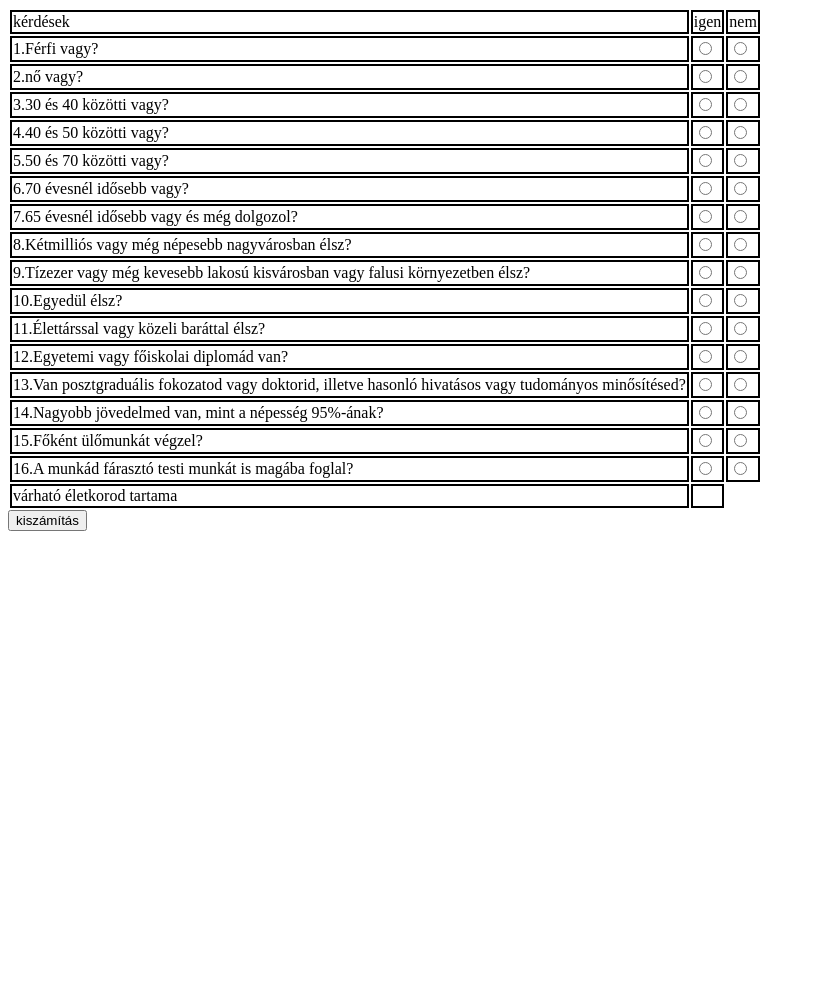
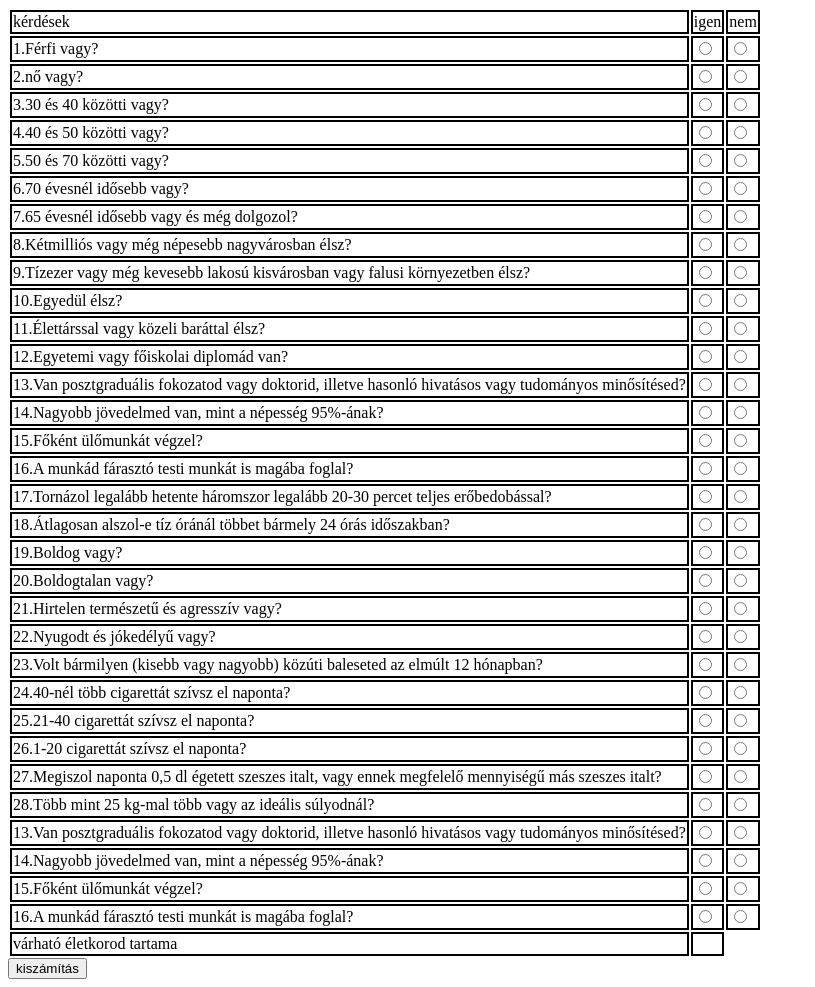
Before and after one commit to becseiszabolcs/meddig-lhetsz, a plain HTML site: page index.html in a window 1280 px wide. Shown: the whole page, without its empty margins (0-815 px from the left). Before the commit the page ends 800 px from the top, so only its background shows below. Drawn offline with Linux system fonts and the light colour scheme.

Commit message:
28.kérdés

```diff
--- a/index.html
+++ b/index.html
@@ -135,6 +135,118 @@
       </tr>
       <tr>
 
+        <td>17.Tornázol legalább hetente háromszor legalább 20-30 percet teljes erőbedobással?</td>
+        <td><input type="radio" name="k17" id="k17I"></td>
+        <td><input type="radio" name="k17"></td>
+
+      </tr>
+      <tr>
+
+        <td>18.Átlagosan alszol-e tíz óránál többet bármely 24 órás időszakban?</td>
+        <td><input type="radio" name="k18" id="k18I"></td>
+        <td><input type="radio" name="k18"></td>
+
+      </tr>
+      <tr>
+
+        <td>19.Boldog vagy?</td>
+        <td><input type="radio" name="k19" id="k19I"></td>
+        <td><input type="radio" name="k19"></td>
+
+      </tr>
+      <tr>
+
+        <td>20.Boldogtalan vagy?</td>
+        <td><input type="radio" name="k20" id="k20I"></td>
+        <td><input type="radio" name="k20"></td>
+
+      </tr>
+      <tr>
+
+        <td>21.Hirtelen természetű és agresszív vagy?</td>
+        <td><input type="radio" name="k21" id="k21I"></td>
+        <td><input type="radio" name="k21"></td>
+
+      </tr>
+      <tr>
+
+        <td>22.Nyugodt és jókedélyű vagy?</td>
+        <td><input type="radio" name="k22" id="k22I"></td>
+        <td><input type="radio" name="k22"></td>
+
+      </tr>
+      <tr>
+
+        <td>23.Volt bármilyen (kisebb vagy nagyobb) közúti baleseted az elmúlt 12 hónapban?</td>
+        <td><input type="radio" name="k23" id="k23I"></td>
+        <td><input type="radio" name="k23"></td>
+
+      </tr>
+      <tr>
+
+        <td>24.40-nél több cigarettát szívsz el naponta?</td>
+        <td><input type="radio" name="k24" id="k24I"></td>
+        <td><input type="radio" name="k24"></td>
+
+      </tr>
+      <tr>
+
+        <td>25.21-40 cigarettát szívsz el naponta?</td>
+        <td><input type="radio" name="k25" id="k25I"></td>
+        <td><input type="radio" name="k25"></td>
+
+      </tr>
+      <tr>
+
+        <td>26.1-20 cigarettát szívsz el naponta?</td>
+        <td><input type="radio" name="k26" id="k26I"></td>
+        <td><input type="radio" name="k26"></td>
+
+      </tr>
+      <tr>
+
+        <td>27.Megiszol naponta 0,5 dl égetett szeszes italt, vagy ennek megfelelő mennyiségű más szeszes italt?</td>
+        <td><input type="radio" name="k27" id="k27I"></td>
+        <td><input type="radio" name="k27"></td>
+
+      </tr>
+      <tr>
+
+        <td>28.Több mint 25 kg-mal több vagy az ideális súlyodnál?</td>
+        <td><input type="radio" name="k28" id="k28I"></td>
+        <td><input type="radio" name="k28"></td>
+
+      </tr>
+      <tr>
+
+        <td>13.Van posztgraduális fokozatod vagy doktorid, illetve hasonló hivatásos vagy tudományos minősítésed?</td>
+        <td><input type="radio" name="k13" id="k13I"></td>
+        <td><input type="radio" name="k13"></td>
+
+      </tr>
+      <tr>
+
+        <td>14.Nagyobb jövedelmed van, mint a népesség 95%-ának?</td>
+        <td><input type="radio" name="k14" id="k14I"></td>
+        <td><input type="radio" name="k14"></td>
+
+      </tr>
+      <tr>
+
+        <td>15.Főként ülőmunkát végzel?</td>
+        <td><input type="radio" name="k15" id="k15I"></td>
+        <td><input type="radio" name="k15"></td>
+
+      </tr>
+      <tr>
+
+        <td>16.A munkád fárasztó testi munkát is magába foglal?</td>
+        <td><input type="radio" name="k16" id="k16I"></td>
+        <td><input type="radio" name="k16"></td>
+
+      </tr>
+      <tr>
+
         <td>várható életkorod tartama</td>
         <td id="cic"></td>
 
```
